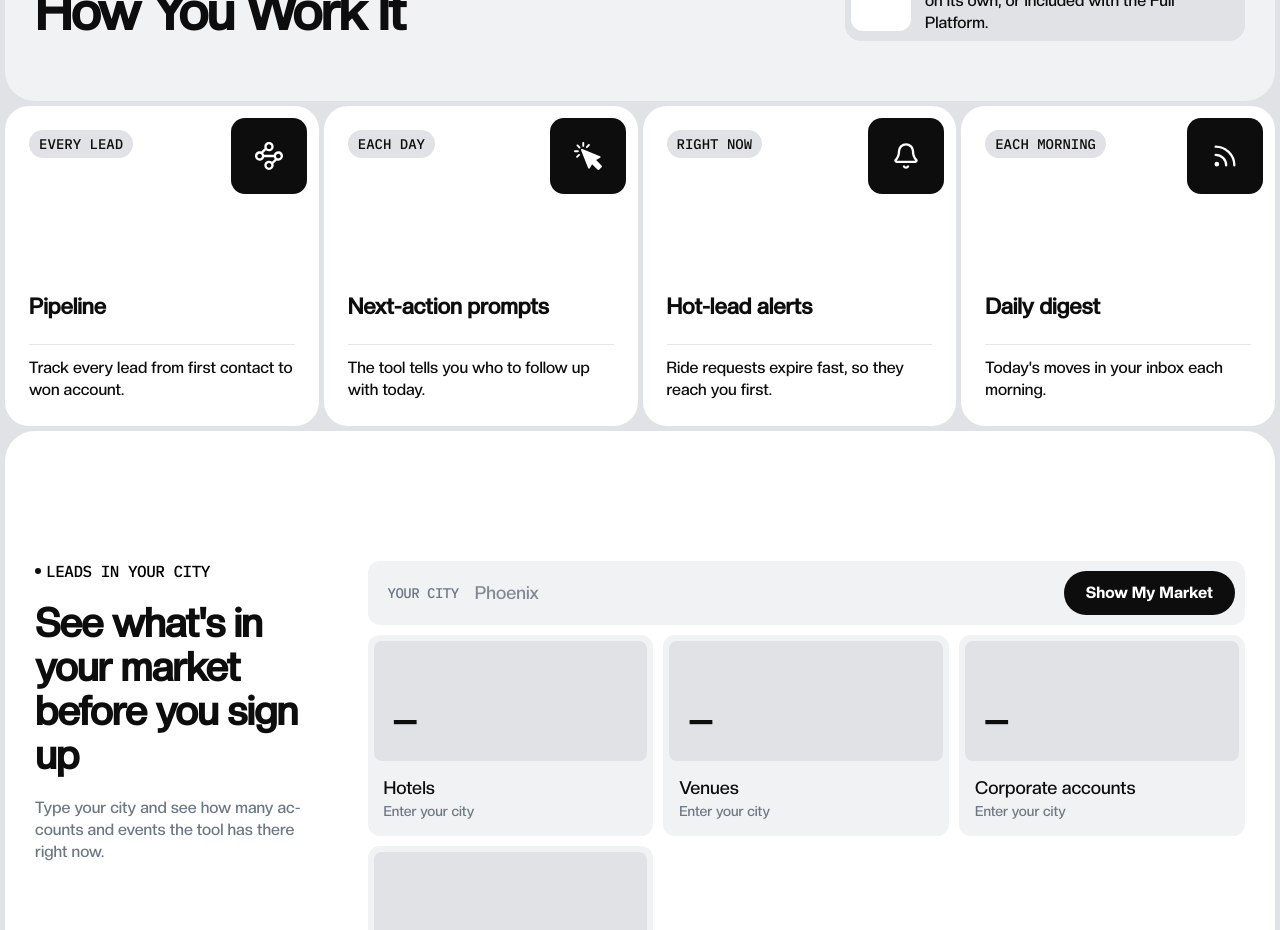
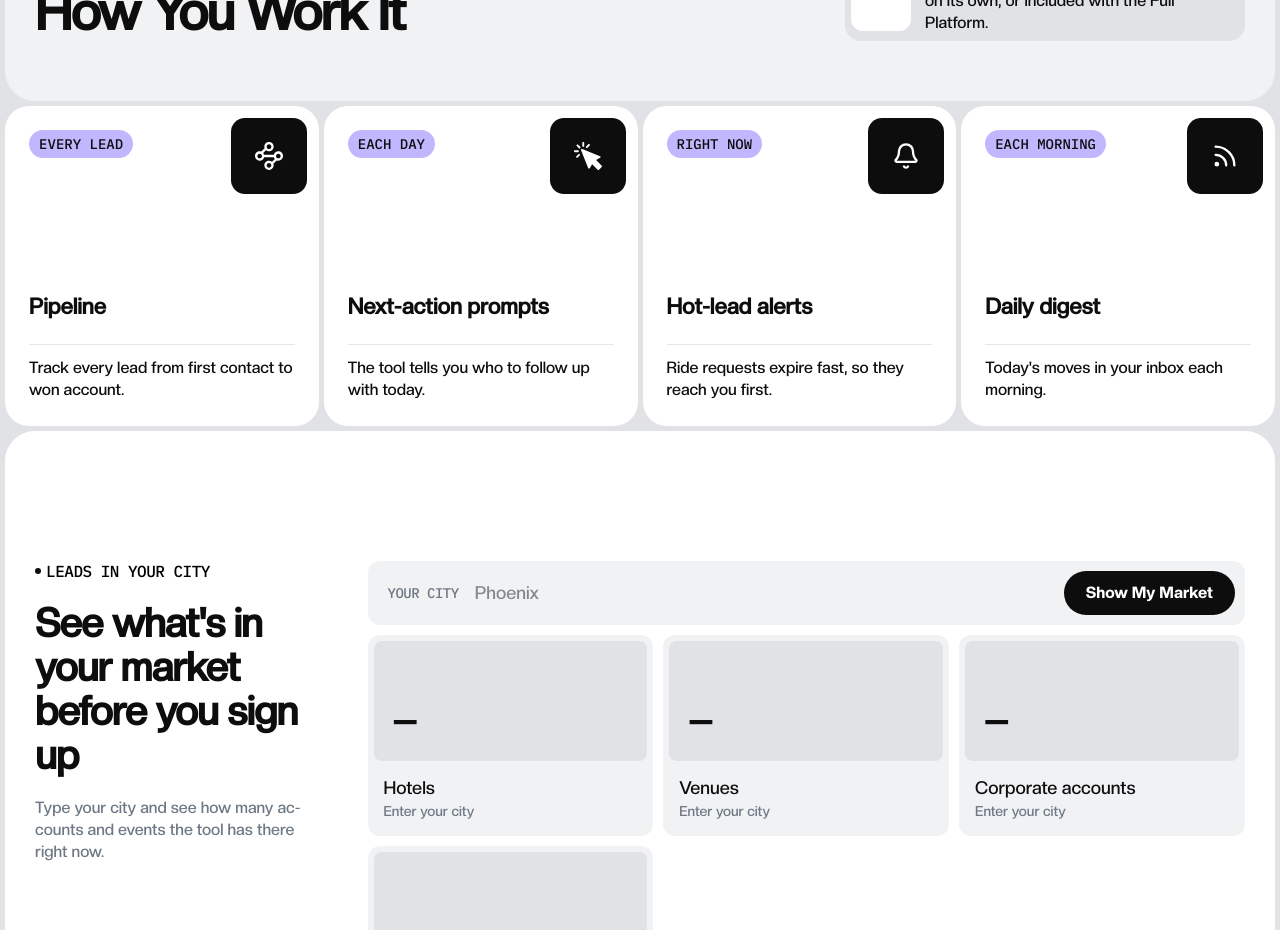
Before and after one commit to ChristianWare/fnf_27, a Next.js app: page /services/leads in a window 1280 px wide. Shown: the part 4680-5610 px from the top of the page. Built offline with nearby package versions, Linux system fonts and the light colour scheme; some icons are missing.

Commit message:
ui updates

```diff
--- a/src/components/LeadsPage/HowYouWorkIt/HowYouWorkIt.module.css
+++ b/src/components/LeadsPage/HowYouWorkIt/HowYouWorkIt.module.css
@@ -98,7 +98,7 @@
   margin: 1.2rem 0 0 1.2rem;
   padding: 0.7rem 1rem;
   border-radius: 50px;
-  background-color: var(--light2);
+  background-color: var(--accent2);
   font-family: var(--IBMPlex);
   font-size: 14px;
   line-height: 1;
```
